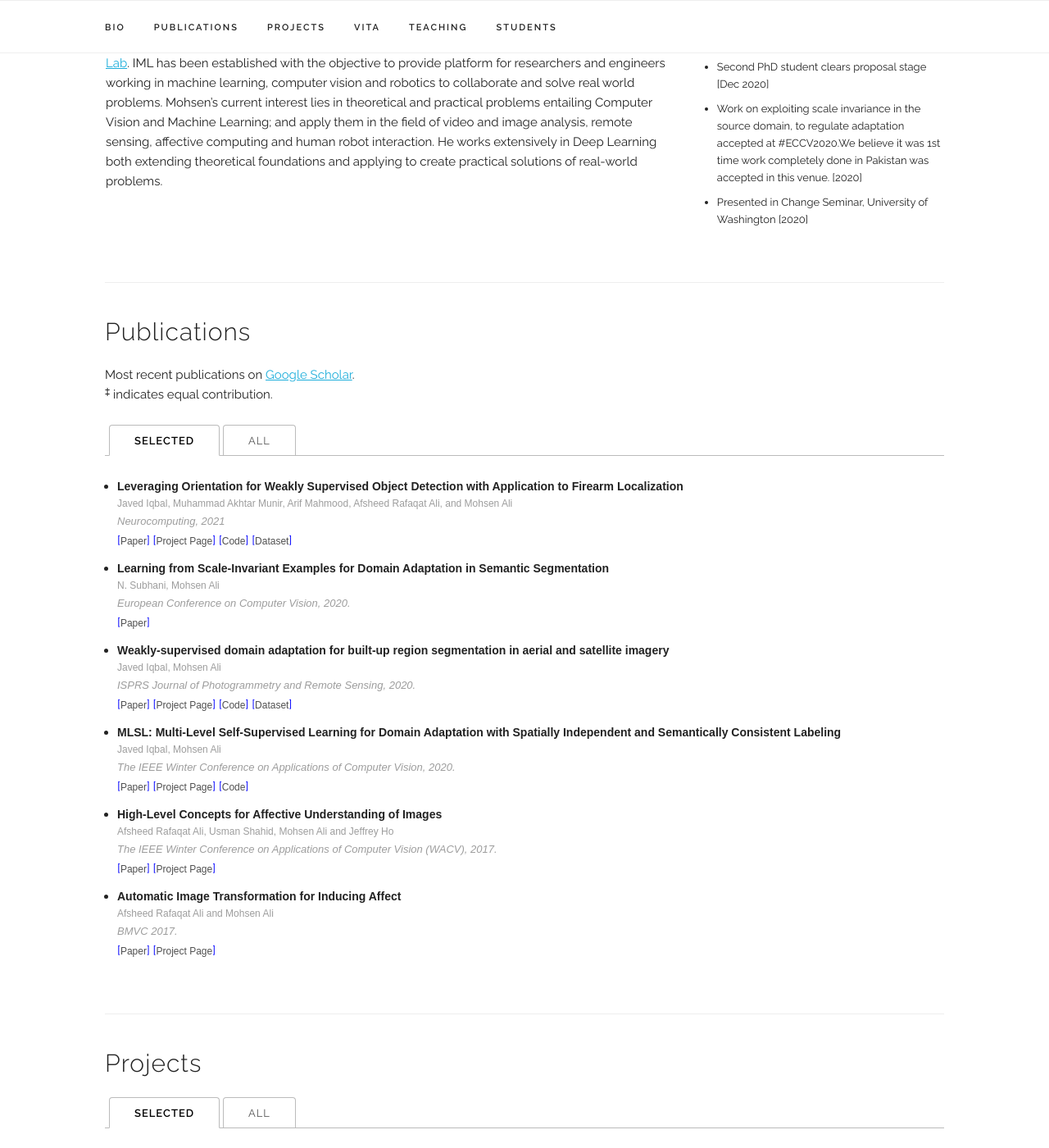
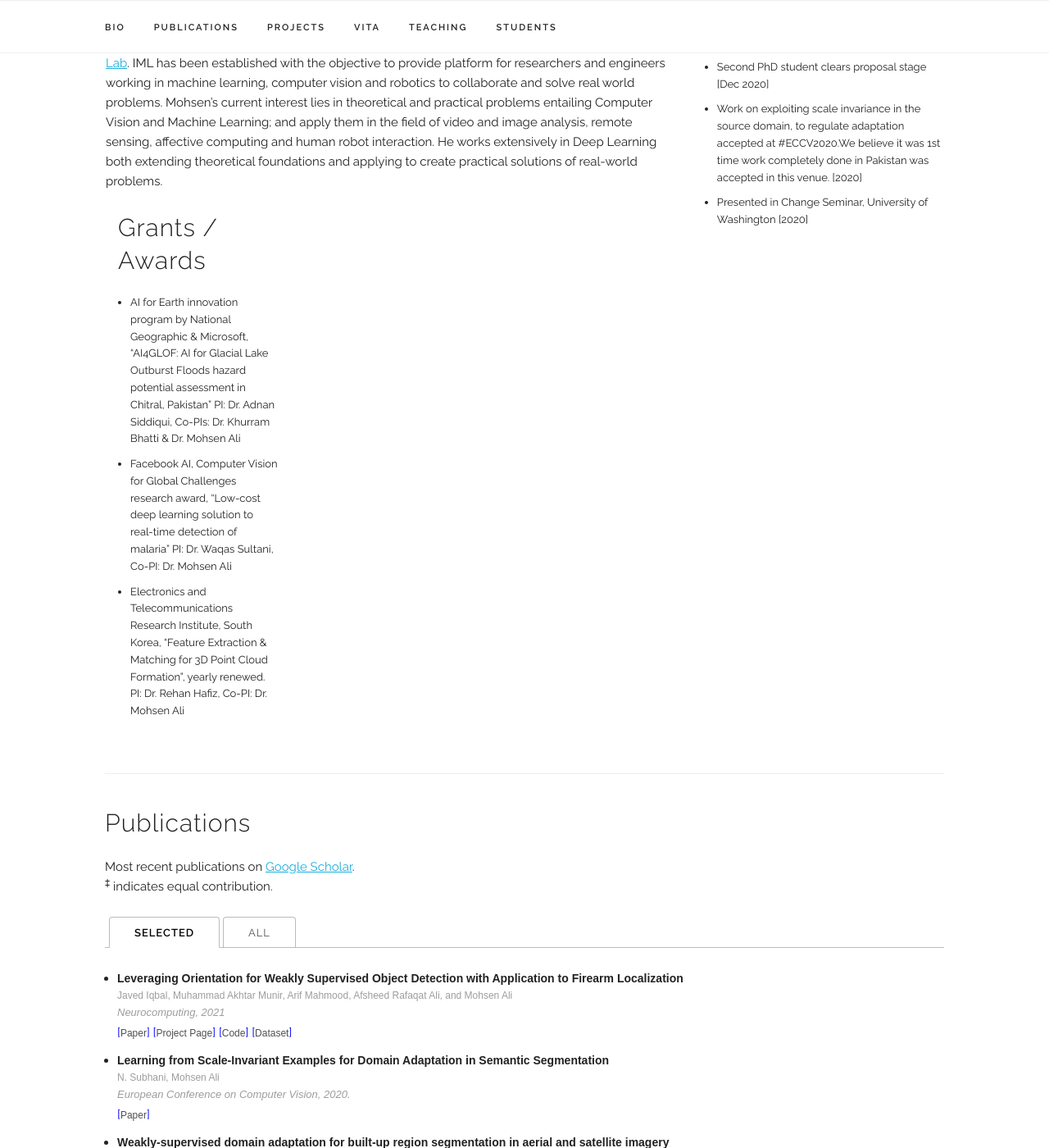
Before and after one commit to mohsenali/mohsenali.github.io, a Jekyll site: the page built from index.html, in a window 1280 px wide and 1400 px high, scrolled down 504 px. Shown: the whole window at 82% size. Built offline with Jekyll 4.4.1, drawn with Linux system fonts in a browser that asks for light colours; some web fonts are replaced.

Commit message:
Update index.html

```diff
--- a/index.html
+++ b/index.html
@@ -45,7 +45,23 @@
   I got my B.Sc. from Staffordshire University with a First Class honors in Computer Science.
   </p>
   -->
-</div>
+
+	<div class="col-right-1">
+  	<h4>Grants / Awards </h4>
+	 <font size=2px>
+		 <ul class="listType">
+		 <li>AI for Earth innovation program by National Geographic & Microsoft, “AI4GLOF: AI for Glacial Lake Outburst Floods hazard potential assessment in Chitral, Pakistan”
+	PI: Dr. Adnan Siddiqui, Co-PIs: Dr. Khurram Bhatti & Dr. Mohsen Ali </li>
+		 <li>Facebook AI, Computer Vision for Global Challenges research award, “Low-cost deep learning solution to real-time detection of malaria”
+	PI: Dr. Waqas Sultani, Co-PI: Dr. Mohsen Ali </li>
+			<li> Electronics and Telecommunications Research Institute, South Korea, “Feature Extraction & Matching for 3D Point Cloud Formation”, yearly renewed.
+	PI: Dr. Rehan Hafiz, Co-PI: Dr. Mohsen Ali </li>
+
+		 </ul>
+	 </font>
+	</div>
+
+	</div>
 <div class="col-right-1">
   <h4>Recent</h4>
  <font size=2px>
```
